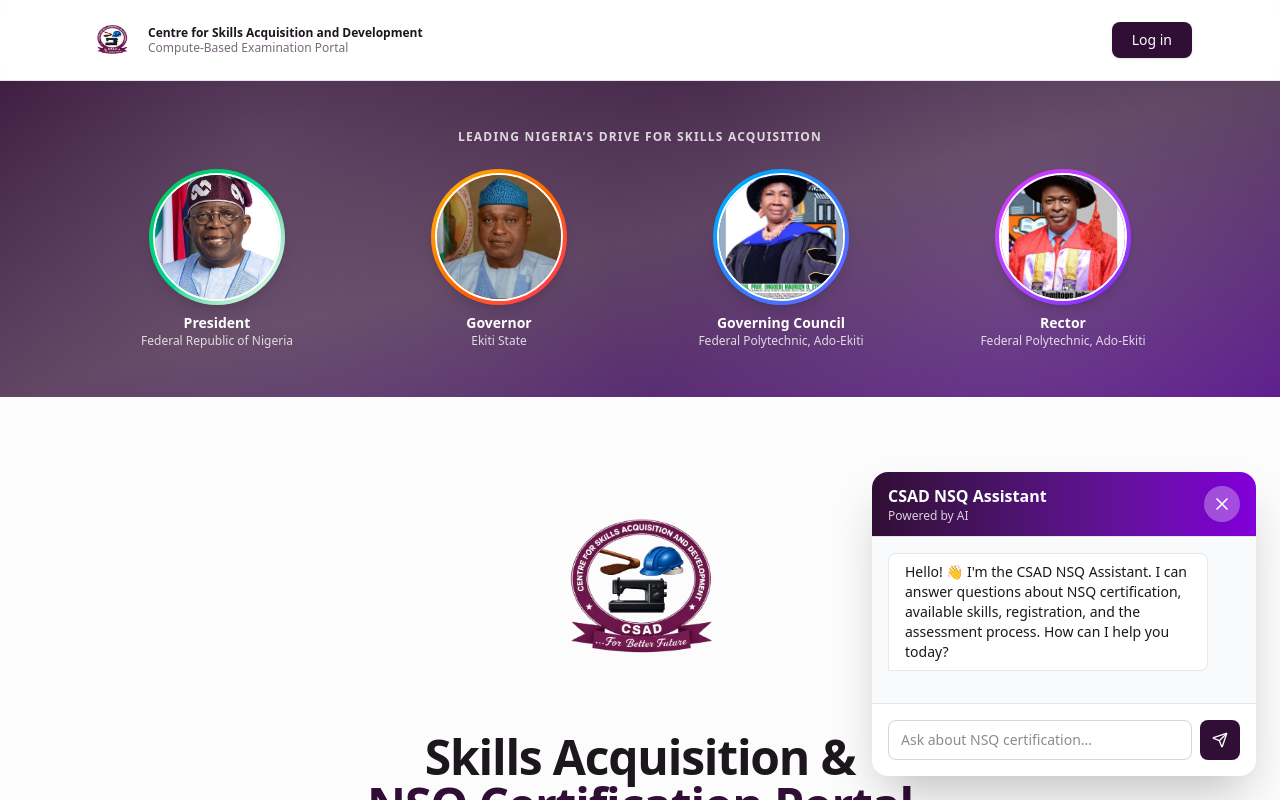
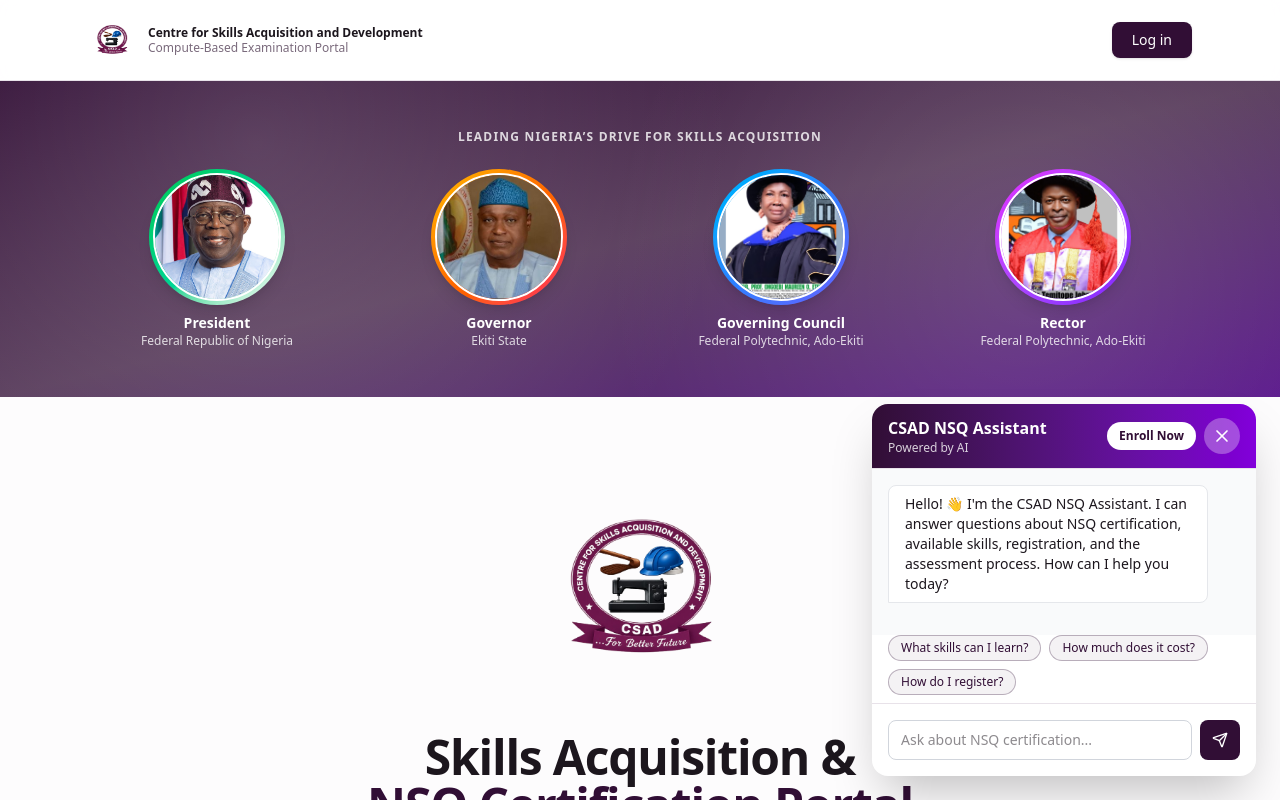
Before and after one commit to smartcodav/csad-web, a React (Vite) app: page / in a window 1280 px wide. Both pictures are taken after a click on the button "Open chatbot". Shown: the top 800 px of the page. Built offline with nearby package versions, Linux system fonts and the light colour scheme; the HTML template or start-up script is replaced by a standard one; a web font is replaced by a local one.

Commit message:
Enhance NSQChatbot responses with CTAs and improve user engagement; update greetings and registration prompts for clarity

```diff
--- a/src/components/NSQChatbot.tsx
+++ b/src/components/NSQChatbot.tsx
@@ -1,42 +1,56 @@
 import { MessageCircle, Send, X } from 'lucide-react';
 import { useState, useRef, useEffect } from 'react';
+
+const PORTAL_URL = (import.meta.env.VITE_PORTAL_URL || 'https://csadportal.com').replace(/\/$/, '');
 
 interface Message {
     id: string;
     type: 'user' | 'bot';
     content: string;
+    cta?: { label: string; url: string };
 }
 
 const NSQ_FAQ = {
     greetings: {
         patterns: ['hello', 'hi', 'hey', 'greetings'],
         responses: [
-            "Hello! Welcome to CSAD's NSQ Certification Portal. How can I assist you today? I can answer questions about NSQ certification, available skills, registration process, and more.",
+            "Hello! Welcome to CSAD's NSQ Certification Portal. I can answer questions about NSQ certification, pricing, available skills, and registration - and get you enrolled today. What would you like to know?",
         ],
     },
     what_is_nsq: {
         patterns: ['what is nsq', 'nsq certification', 'what is national skills qualification'],
         responses: [
-            "The National Skills Qualification (NSQ) is a work-related, competence-based credential issued by recognized Awarding Bodies under NBTE. Unlike ND or HND, it certifies that you can actually DO the job - assessed at the training centre and on the job, with no minimum academic entry requirement.",
+            "The National Skills Qualification (NSQ) is a work-related, competence-based credential issued by recognized Awarding Bodies under NBTE. Unlike ND or HND, it certifies that you can actually DO the job - assessed at the training centre and on the job, with no minimum academic entry requirement. Ready to get certified?",
         ],
+        cta: { label: 'Start Your NSQ Application', url: PORTAL_URL },
     },
     skills_offered: {
         patterns: ['what skills', 'available skills', 'what can i learn', 'nsq trades'],
         responses: [
-            "We offer 30+ NSQ-certified skills including: Aluminum Fabrication, Aquaculture, Automobile Maintenance, Carpentry & Joinery, Computer Hardware Maintenance, Cosmetology, Crop Production, Electrical Installation, Garment Making, Hospitality & Catering, Masonry, Photography, Plumbing, Web Application Development, Welding & Fabrication, and many more!",
+            "We offer 30+ NSQ-certified skills including: Aluminum Fabrication, Aquaculture, Automobile Maintenance, Carpentry & Joinery, Computer Hardware Maintenance, Cosmetology, Crop Production, Electrical Installation, Garment Making, Hospitality & Catering, Masonry, Photography, Plumbing, Web Application Development, Welding & Fabrication, and many more! Browse the full list and pick yours on the portal.",
         ],
+        cta: { label: 'Browse All Skills & Enroll', url: PORTAL_URL },
     },
     registration: {
-        patterns: ['how to register', 'register', 'registration process', 'sign up'],
+        patterns: ['how to register', 'register', 'registration process', 'sign up', 'enroll', 'apply', 'get started', 'how do i start'],
         responses: [
-            "To register for NSQ certification, click on 'Student Login' on our homepage. You'll be directed to our secure portal where you can create an account, select your skill of interest, and begin your training journey. No minimum academic qualification is required!",
+            "Registering is quick: head to the CSAD Portal, create your account, select your skill of interest, and begin your training journey the same day. No minimum academic qualification is required! Click below to get started right now.",
         ],
+        cta: { label: 'Register on the Portal', url: PORTAL_URL },
+    },
+    pricing: {
+        patterns: ['price', 'cost', 'fee', 'how much', 'payment', 'tuition'],
+        responses: [
+            "Fees vary by skill and are kept affordable to maximize access. The exact, up-to-date pricing for your chosen trade - plus any active discounts - is shown on the portal during registration.",
+        ],
+        cta: { label: 'View Fees & Enroll', url: PORTAL_URL },
     },
     entry_requirement: {
         patterns: ['entry requirement', 'qualification', 'minimum requirement', 'do i need'],
         responses: [
-            "Great news! The NSQ certification has NO MINIMUM ACADEMIC ENTRY REQUIREMENT. This makes it accessible to everyone regardless of their educational background. We assess you based on hands-on competence and practical skills.",
+            "Great news! The NSQ certification has NO MINIMUM ACADEMIC ENTRY REQUIREMENT. This makes it accessible to everyone regardless of their educational background. We assess you based on hands-on competence and practical skills. There's nothing stopping you from applying today.",
         ],
+        cta: { label: 'Apply Now', url: PORTAL_URL },
     },
     assessment: {
         patterns: ['assessment', 'how am i assessed', 'examination', 'test'],
@@ -45,24 +59,36 @@
         ],
     },
     benefits: {
-        patterns: ['benefits', 'why nsq', 'advantages', 'what do i get'],
+        patterns: ['benefits', 'why nsq', 'advantages', 'what do i get', 'job', 'career', 'employment'],
         responses: [
-            "NSQ certification benefits include:\n• Nationally recognized credential proving hands-on competence\n• Increased employability and job opportunities\n• Opens doors to self-employment and business licensing\n• Builds confidence in your skills\n• Assessed at your own pace in the skill you practice\n• Compliance with national standards for employers",
+            "NSQ certification benefits include:\n• Nationally recognized credential proving hands-on competence\n• Increased employability and job opportunities\n• Opens doors to self-employment and business licensing\n• Builds confidence in your skills\n• Assessed at your own pace in the skill you practice\n• Compliance with national standards for employers\n\nThe sooner you enroll, the sooner you can start building these skills.",
         ],
+        cta: { label: 'Enroll Now', url: PORTAL_URL },
     },
     institution: {
         patterns: ['csad', 'centre for skills', 'who are you', 'about csad'],
         responses: [
-            "CSAD - Centre for Skills Acquisition and Development - operates under Federal Polytechnic, Ado-Ekiti. We're committed to driving Nigeria's skills development and providing access to nationally recognized NSQ certification across 30+ hands-on trades.",
+            "CSAD - Centre for Skills Acquisition and Development - operates under Federal Polytechnic, Ado-Ekiti. We're committed to driving Nigeria's skills development and providing access to nationally recognized NSQ certification across 30+ hands-on trades. All applications and student accounts are managed on our portal.",
         ],
+        cta: { label: 'Visit the CSAD Portal', url: PORTAL_URL },
+    },
+    contact: {
+        patterns: ['contact', 'support', 'help desk', 'talk to someone', 'login', 'sign in'],
+        responses: [
+            "You can reach support and manage your account directly on the CSAD Portal - it's also where you log in, check application status, and make payments.",
+        ],
+        cta: { label: 'Go to Portal', url: PORTAL_URL },
     },
     default: {
         patterns: [],
         responses: [
-            "I appreciate your question! While I'm specifically trained to answer questions about NSQ certification and our programs, I might not have the exact answer. Please contact us directly through the portal or visit our website for more information. Is there anything else about NSQ or our available skills I can help with?",
+            "I appreciate your question! While I'm specifically trained to answer questions about NSQ certification and our programs, I might not have the exact answer here. For registration, pricing, and full details, the CSAD Portal is the best place to look - or ask me about NSQ skills, benefits, or how to enroll.",
         ],
+        cta: { label: 'Visit CSAD Portal', url: PORTAL_URL },
     },
 };
+
+const SUGGESTIONS = ['What skills can I learn?', 'How much does it cost?', 'How do I register?'];
 
 export default function NSQChatbot() {
     const [isOpen, setIsOpen] = useState(false);
@@ -117,29 +143,31 @@
         };
     }, [isOpen]);
 
-    const findResponse = (userMessage: string): string => {
+    const findResponse = (userMessage: string): { content: string; cta?: { label: string; url: string } } => {
         const normalizedMessage = userMessage.toLowerCase().trim();
 
         for (const [key, faqItem] of Object.entries(NSQ_FAQ)) {
             if (key === 'default') continue;
             for (const pattern of faqItem.patterns) {
                 if (normalizedMessage.includes(pattern)) {
-                    return faqItem.responses[Math.floor(Math.random() * faqItem.responses.length)];
+                    return {
+                        content: faqItem.responses[Math.floor(Math.random() * faqItem.responses.length)],
+                        cta: 'cta' in faqItem ? faqItem.cta : undefined,
+                    };
                 }
             }
         }
 
-        return NSQ_FAQ.default.responses[0];
+        return { content: NSQ_FAQ.default.responses[0], cta: NSQ_FAQ.default.cta };
     };
 
-    const handleSendMessage = (e: React.FormEvent) => {
-        e.preventDefault();
-        if (!inputValue.trim()) return;
+    const sendMessage = (text: string) => {
+        if (!text.trim()) return;
 
         const userMessage: Message = {
             id: Date.now().toString(),
             type: 'user',
-            content: inputValue,
+            content: text,
         };
 
         setMessages((prev) => [...prev, userMessage]);
@@ -147,13 +175,20 @@
 
         // Simulate bot response delay
         setTimeout(() => {
+            const { content, cta } = findResponse(text);
             const botResponse: Message = {
                 id: (Date.now() + 1).toString(),
                 type: 'bot',
-                content: findResponse(inputValue),
+                content,
+                cta,
             };
             setMessages((prev) => [...prev, botResponse]);
         }, 500);
+    };
+
+    const handleSendMessage = (e: React.FormEvent) => {
+        e.preventDefault();
+        sendMessage(inputValue);
     };
 
     if (!isOpen) {
@@ -176,6 +211,15 @@
                     <h3 className="font-bold text-white">CSAD NSQ Assistant</h3>
                     <p className="text-xs text-white/80">Powered by AI</p>
                 </div>
+                <div className="flex items-center gap-2">
+                    <a
+                        href={PORTAL_URL}
+                        target="_blank"
+                        rel="noopener noreferrer"
+                        className="whitespace-nowrap rounded-full bg-white px-3 py-1.5 text-xs font-semibold text-primary hover:bg-white/90 transition-all active:scale-95"
+                    >
+                        Enroll Now
+                    </a>
                     <button
                         onClick={() => setIsOpen(false)}
                         className="flex h-9 w-9 items-center justify-center rounded-full bg-white/30 text-white hover:bg-white/50 transition-all active:scale-95"
@@ -183,6 +227,7 @@
                     >
                         <X className="h-5 w-5" />
                     </button>
+                </div>
             </div>
 
             {/* Messages */}
@@ -201,11 +246,36 @@
                             {message.content.split('\n').map((line, i) => (
                                 <div key={i}>{line}</div>
                             ))}
+                            {message.cta && (
+                                <a
+                                    href={message.cta.url}
+                                    target="_blank"
+                                    rel="noopener noreferrer"
+                                    className="mt-2 inline-block rounded-lg bg-primary px-3 py-1.5 text-xs font-semibold text-white hover:bg-primary/90 transition-colors"
+                                >
+                                    {message.cta.label} →
+                                </a>
+                            )}
                         </div>
                     </div>
                 ))}
                 <div ref={messagesEndRef} />
             </div>
+
+            {/* Quick suggestions */}
+            {messages.length < 2 && (
+                <div className="flex flex-wrap gap-2 px-4 pb-2 flex-shrink-0">
+                    {SUGGESTIONS.map((suggestion) => (
+                        <button
+                            key={suggestion}
+                            onClick={() => sendMessage(suggestion)}
+                            className="rounded-full border border-primary/30 bg-primary/5 px-3 py-1 text-xs text-primary hover:bg-primary/10 transition-colors"
+                        >
+                            {suggestion}
+                        </button>
+                    ))}
+                </div>
+            )}
 
             {/* Input */}
             <form
```
Lines whose indentation alone changed are shown as unchanged.
